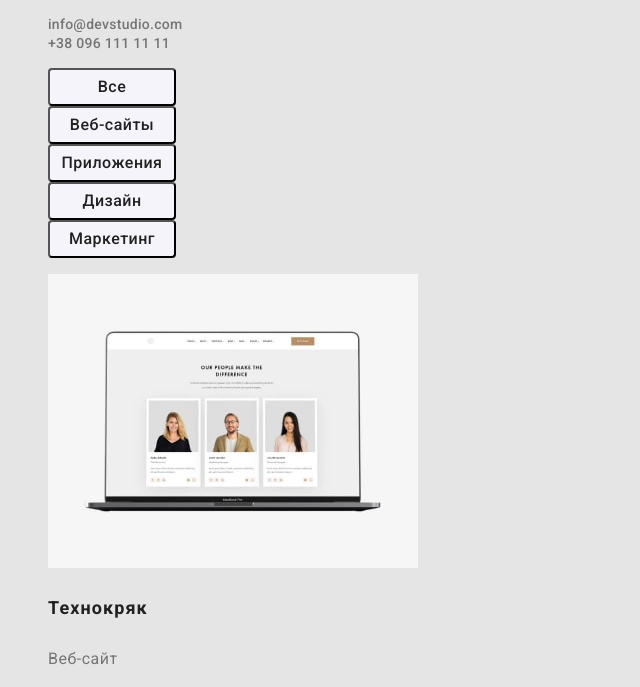
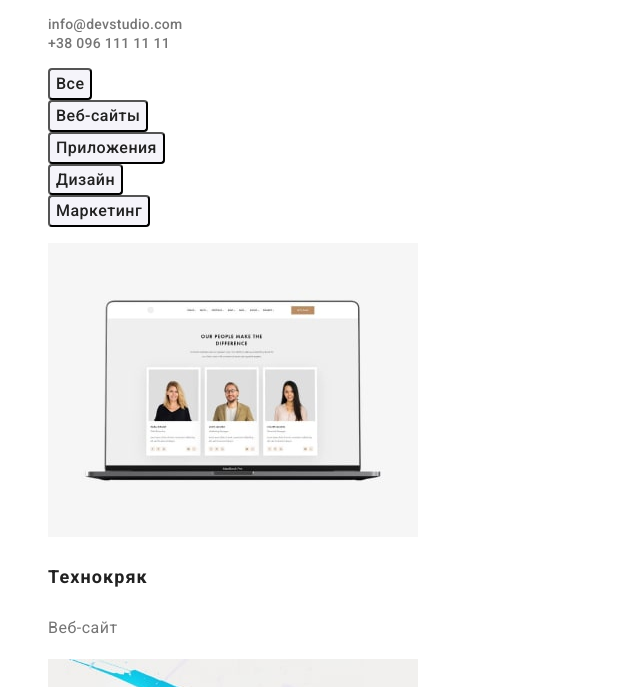
Before and after one commit to Orlov-Yevhen/goit-markup-hw-02, a plain HTML site: page portfolio.html in a window 1280 px wide. Shown: the part 103-790 px from the top of the page, without its empty margins (0-640 px from the left). Drawn offline with Linux system fonts and the light colour scheme.

Commit message:
add last fixes

```diff
--- a/css/styles.css
+++ b/css/styles.css
@@ -7,7 +7,6 @@
 
 body {
     font-family: "Roboto", sans-serif;
-    background: #E5E5E5;
 }
 
 .list {
@@ -121,6 +120,7 @@ body {
 }
 
 .hero-btn {
+    font-family: inherit;
     cursor: pointer;
     background: #2196F3;
     box-shadow: 0px 4px 4px rgba(0, 0, 0, 0.15);
@@ -269,18 +269,14 @@ footer {
 /* -----------------------PORTFOLIO--------------------- */
 
 .portfolio-btn {
+    font-family: inherit;
     cursor: pointer;
-    width: 128px;
-    height: 38px;
-    left: 576px;
-    top: 174px;
     background: #F5F4FA;
     border-radius: 4px;
 }
 
 .portfolio-btn-text {
-    font-family: Roboto;
-    font-style: normal;
+    font-family: inherit;
     font-weight: 500;
     font-size: 16px;
     line-height: 1.62;
```
